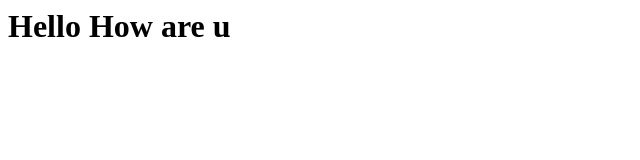
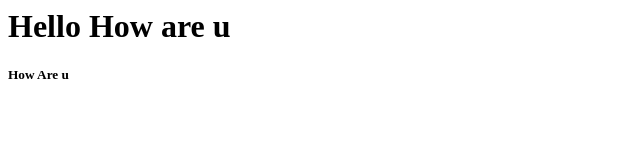
Before and after one commit to softechDeepa1/Hello, a plain HTML site: page index.html in a window 1280 px wide. Shown: the full height of the page, 0-640 px from the left. Drawn offline with Linux system fonts and the light colour scheme.

Commit message:
Edited index.html via GitHub

```diff
--- a/index.html
+++ b/index.html
@@ -1 +1,2 @@
 <h1>Hello How are u</h1>
+<h5>How Are u</h5>
```
